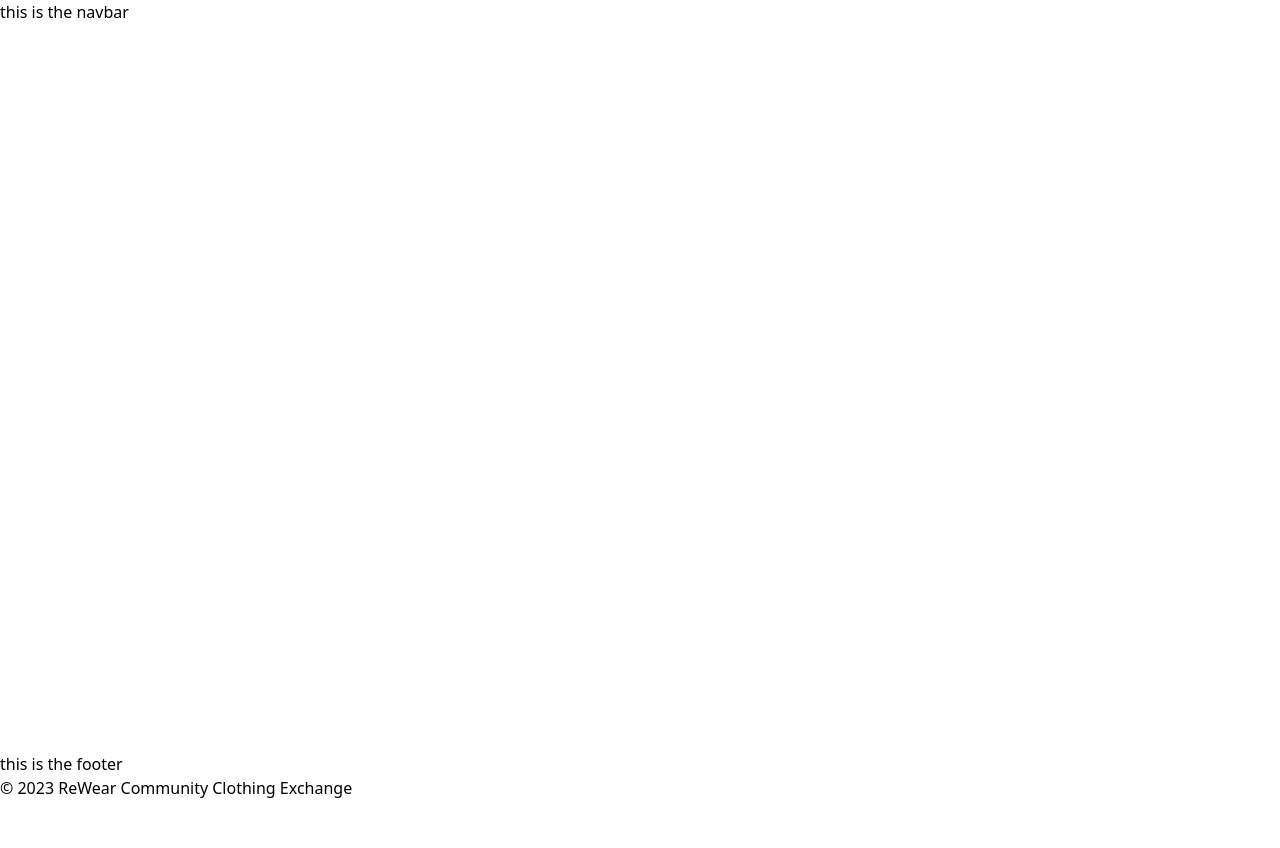
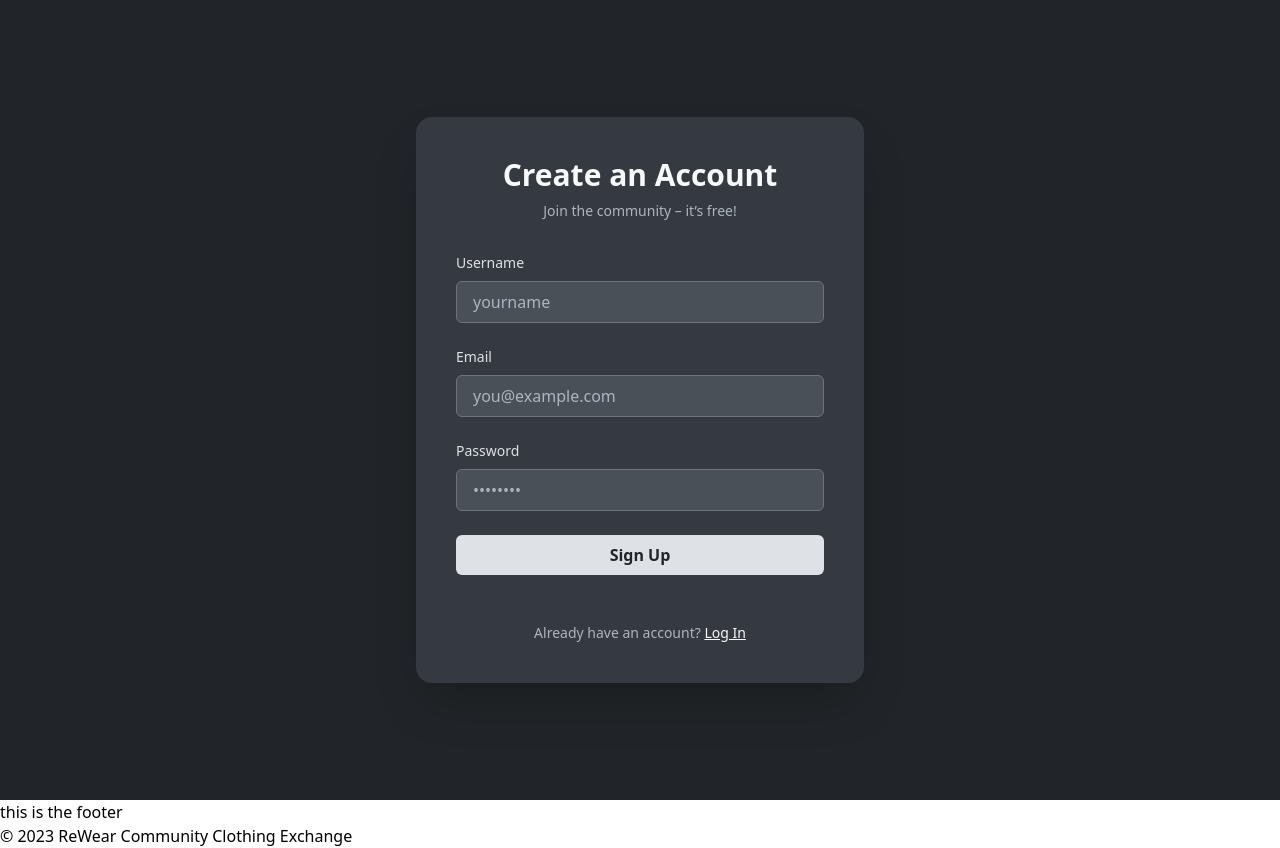
Before and after one commit to Itcosd/ReWear-Community-Clothing-Exchange, a React (Vite) app in the folder frontend/: page /register in a window 1280 px wide. Before the commit the page ends 800 px from the top, so only its background shows below. Built offline with nearby package versions, Linux system fonts and the light colour scheme.

Commit message:
login and signup UI

```diff
--- a/frontend/src/components/Navbar.jsx
+++ b/frontend/src/components/Navbar.jsx
@@ -1,11 +1,53 @@
-import React from 'react'
+import React, { useEffect, useState } from 'react';
+import { Link } from 'react-router-dom';
+import { motion } from 'framer-motion';
 
 const Navbar = () => {
+  const [showNavbar, setShowNavbar] = useState(true);
+  const [lastScrollY, setLastScrollY] = useState(0);
+
+  useEffect(() => {
+    const handleScroll = () => {
+      setShowNavbar(window.scrollY < lastScrollY);
+      setLastScrollY(window.scrollY);
+    };
+
+    window.addEventListener('scroll', handleScroll);
+    return () => window.removeEventListener('scroll', handleScroll);
+  }, [lastScrollY]);
+
   return (
-    <div>
-      this is the navbar
-    </div>
-  )
-}
+    <motion.nav
+      initial={{ y: -100, opacity: 0 }}
+      animate={showNavbar ? { y: 0, opacity: 1 } : { y: -100, opacity: 0 }}
+      transition={{ duration: 0.5 }}
+      className="fixed top-0 left-0 w-full z-50 px-8 py-4 flex justify-between items-center text-[#f8f9fa] backdrop-blur-md bg-[#343a40]/80 shadow-md"
+    >
+      {/* Left: Nav links */}
+      <div className="flex space-x-6 items-center text-[#dee2e6]">
+        <Link to="/" className="hover:text-[#f8f9fa] transition">Home</Link>
+        <Link to="/contact" className="hover:text-[#f8f9fa] transition">Contact Us</Link>
+      </div>
 
-export default Navbar
+      {/* Center: Search bar */}
+      <div className="absolute left-1/2 transform -translate-x-1/2 w-[40%]">
+        <input
+          type="text"
+          placeholder="Search..."
+          className="w-full px-4 py-2 rounded-md bg-[#495057] text-[#f8f9fa] placeholder-[#adb5bd] focus:outline-none focus:ring-2 focus:ring-[#adb5bd]"
+        />
+      </div>
+
+      {/* Right: Sign Up button */}
+      <div>
+        <Link to="/login" className="mr-4">
+          <button className="bg-[#dee2e6] text-[#212529] px-4 py-2 rounded-md hover:bg-[#ced4da] transition font-semibold">
+            Sign In
+          </button>
+        </Link>
+      </div>
+    </motion.nav>
+  );
+};
+
+export default Navbar;
--- a/frontend/src/pages/auth/Login.jsx
+++ b/frontend/src/pages/auth/Login.jsx
@@ -1,11 +1,69 @@
-import React from 'react'
+import React from 'react';
+import { motion } from 'framer-motion';
+import { Link } from 'react-router-dom';
 
 const Login = () => {
   return (
-    <div>
+    <div className="min-h-screen flex items-center justify-center bg-[#212529] text-[#f8f9fa] px-4 py-10">
+      <motion.div
+        initial={{ opacity: 0, scale: 0.95, y: 50 }}
+        animate={{ opacity: 1, scale: 1, y: 0 }}
+        transition={{ duration: 0.6, ease: 'easeOut' }}
+        className="bg-[#343a40] w-full max-w-md md:max-w-lg lg:max-w-md rounded-2xl shadow-2xl px-6 md:px-10 py-8 md:py-10 space-y-8"
+      >
+        {/* Heading */}
+        <div className="text-center space-y-2">
+          <h1 className="text-2xl md:text-3xl font-bold">Welcome Back</h1>
+          <p className="text-sm text-[#adb5bd]">Please log in to your account</p>
+        </div>
 
+        {/* Form */}
+        <form className="space-y-6">
+          {/* Email */}
+          <div className="space-y-2">
+            <label htmlFor="email" className="block text-sm font-medium text-[#dee2e6]">Email Address</label>
+            <input
+              id="email"
+              type="email"
+              placeholder="you@example.com"
+              className="w-full px-4 py-2 bg-[#495057] text-[#f8f9fa] placeholder-[#adb5bd] rounded-md border border-[#6c757d] focus:outline-none focus:ring-2 focus:ring-[#adb5bd]"
+              required
+            />
+          </div>
+
+          {/* Password */}
+          <div className="space-y-2">
+            <label htmlFor="password" className="block text-sm font-medium text-[#dee2e6]">Password</label>
+            <input
+              id="password"
+              type="password"
+              placeholder="••••••••"
+              className="w-full px-4 py-2 bg-[#495057] text-[#f8f9fa] placeholder-[#adb5bd] rounded-md border border-[#6c757d] focus:outline-none focus:ring-2 focus:ring-[#adb5bd]"
+              required
+            />
+          </div>
+
+          {/* Submit Button */}
+          <motion.button
+            whileTap={{ scale: 0.96 }}
+            whileHover={{ scale: 1.02 }}
+            type="submit"
+            className="w-full py-2 px-4 bg-[#dee2e6] text-[#212529] font-semibold rounded-md hover:bg-[#ced4da] transition"
+          >
+            Log In
+          </motion.button>
+        </form>
+
+        {/* Footer Link */}
+        <div className="text-center pt-4 text-sm text-[#adb5bd]">
+          Don’t have an account?{' '}
+          <Link to="/register" className="text-[#f8f9fa] underline hover:text-[#dee2e6] transition">
+            Sign Up
+          </Link>
+        </div>
+      </motion.div>
     </div>
-  )
-}
+  );
+};
 
-export default Login
+export default Login;
--- a/frontend/src/pages/auth/Register.jsx
+++ b/frontend/src/pages/auth/Register.jsx
@@ -1,11 +1,81 @@
-import React from 'react'
+import React from 'react';
+import { motion } from 'framer-motion';
+import { Link } from 'react-router-dom';
 
 const Register = () => {
   return (
-    <div>
+    <div className="min-h-screen flex items-center justify-center bg-[#212529] text-[#f8f9fa] px-4 py-10">
+      <motion.div
+        initial={{ opacity: 0, scale: 0.95, y: 50 }}
+        animate={{ opacity: 1, scale: 1, y: 0 }}
+        transition={{ duration: 0.6, ease: 'easeOut' }}
+        className="bg-[#343a40] w-full max-w-md md:max-w-lg lg:max-w-md rounded-2xl shadow-2xl px-6 md:px-10 py-8 md:py-10 space-y-8"
+      >
+        {/* Heading */}
+        <div className="text-center space-y-2">
+          <h2 className="text-2xl md:text-3xl font-bold">Create an Account</h2>
+          <p className="text-sm text-[#adb5bd]">Join the community – it’s free!</p>
+        </div>
 
+        {/* Form */}
+        <form className="space-y-6">
+          {/* Username */}
+          <div className="space-y-2">
+            <label htmlFor="username" className="block text-sm font-medium text-[#dee2e6]">Username</label>
+            <input
+              id="username"
+              type="text"
+              placeholder="yourname"
+              className="w-full px-4 py-2 bg-[#495057] text-[#f8f9fa] placeholder-[#adb5bd] rounded-md border border-[#6c757d] focus:outline-none focus:ring-2 focus:ring-[#adb5bd]"
+              required
+            />
+          </div>
+
+          {/* Email */}
+          <div className="space-y-2">
+            <label htmlFor="email" className="block text-sm font-medium text-[#dee2e6]">Email</label>
+            <input
+              id="email"
+              type="email"
+              placeholder="you@example.com"
+              className="w-full px-4 py-2 bg-[#495057] text-[#f8f9fa] placeholder-[#adb5bd] rounded-md border border-[#6c757d] focus:outline-none focus:ring-2 focus:ring-[#adb5bd]"
+              required
+            />
+          </div>
+
+          {/* Password */}
+          <div className="space-y-2">
+            <label htmlFor="password" className="block text-sm font-medium text-[#dee2e6]">Password</label>
+            <input
+              id="password"
+              type="password"
+              placeholder="••••••••"
+              className="w-full px-4 py-2 bg-[#495057] text-[#f8f9fa] placeholder-[#adb5bd] rounded-md border border-[#6c757d] focus:outline-none focus:ring-2 focus:ring-[#adb5bd]"
+              required
+            />
+          </div>
+
+          {/* Submit Button */}
+          <motion.button
+            whileTap={{ scale: 0.96 }}
+            whileHover={{ scale: 1.02 }}
+            type="submit"
+            className="w-full py-2 px-4 bg-[#dee2e6] text-[#212529] font-semibold rounded-md hover:bg-[#ced4da] transition"
+          >
+            Sign Up
+          </motion.button>
+        </form>
+
+        {/* Already have an account */}
+        <div className="text-center pt-4 text-sm text-[#adb5bd]">
+          Already have an account?{' '}
+          <Link to="/login" className="text-[#f8f9fa] underline hover:text-[#dee2e6] transition">
+            Log In
+          </Link>
+        </div>
+      </motion.div>
     </div>
-  )
-}
+  );
+};
 
-export default Register
+export default Register;
```
